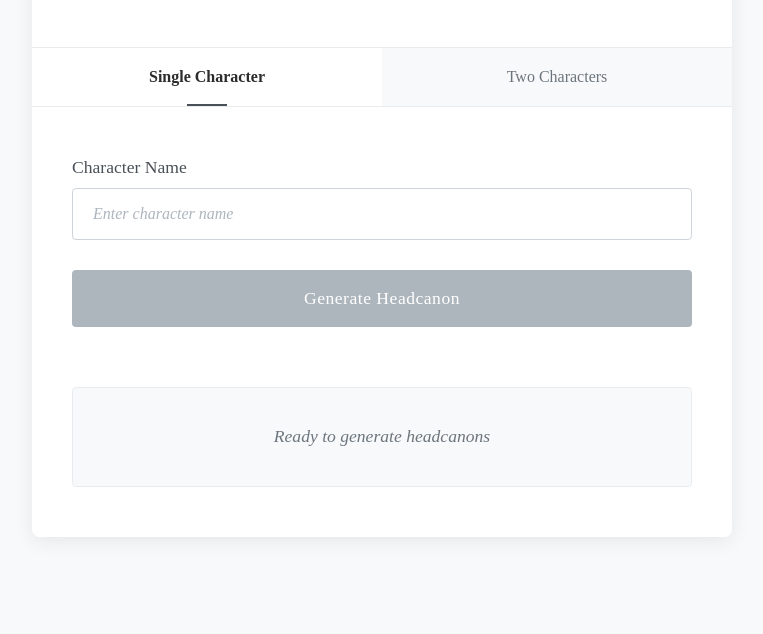
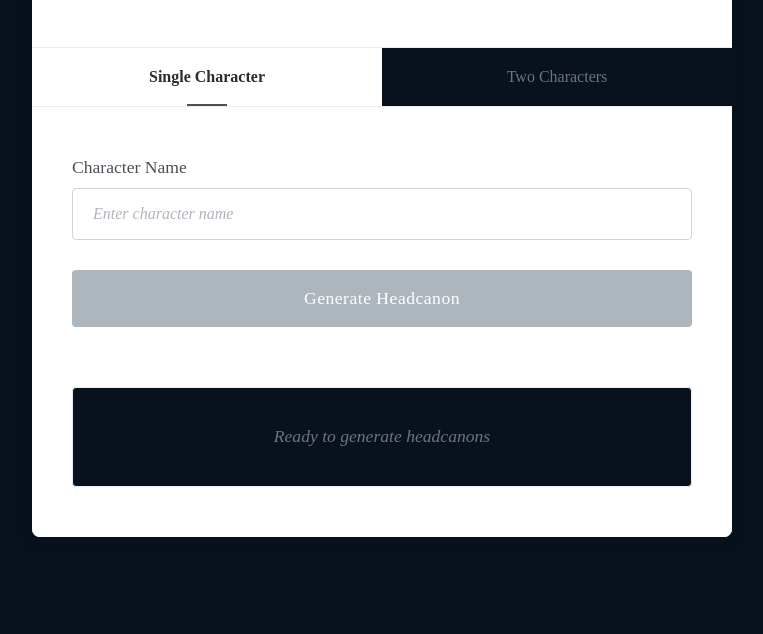
Before and after one commit to TheFluxite/headcanon-generator, a plain HTML site: page index.html in a window 1280 px wide. Shown: the part 166-800 px from the top of the page, without its empty margins (258-1021 px from the left). Drawn offline with Linux system fonts and the light colour scheme.

Commit message:
Update index.html

```diff
--- a/index.html
+++ b/index.html
@@ -13,7 +13,7 @@
 
         body {
             font-family: 'Times New Roman', serif;
-            background: #f8f9fa;
+            background: #07121d;
             min-height: 100vh;
             padding: 40px 20px;
             color: #2c2c2c;
@@ -51,7 +51,7 @@
 
         .tabs {
             display: flex;
-            background: #f8f9fa;
+            background: #07121d;
             border-bottom: 1px solid #e9ecef;
         }
 
@@ -164,7 +164,7 @@
         }
 
         .result {
-            background: #f8f9fa;
+            background: #07121d;
             border: 1px solid #e9ecef;
             border-radius: 4px;
             padding: 30px;
@@ -193,14 +193,14 @@
         }
 
         .result.loading {
-            background: #f8f9fa;
+            background: #07121d;
             border-color: #ced4da;
             color: #6c757d;
             font-style: italic;
         }
 
         .result.error {
-            background: #f8f9fa;
+            background: #07121d;
             border-color: #dc3545;
             color: #721c24;
             border-left: 4px solid #dc3545;
```
